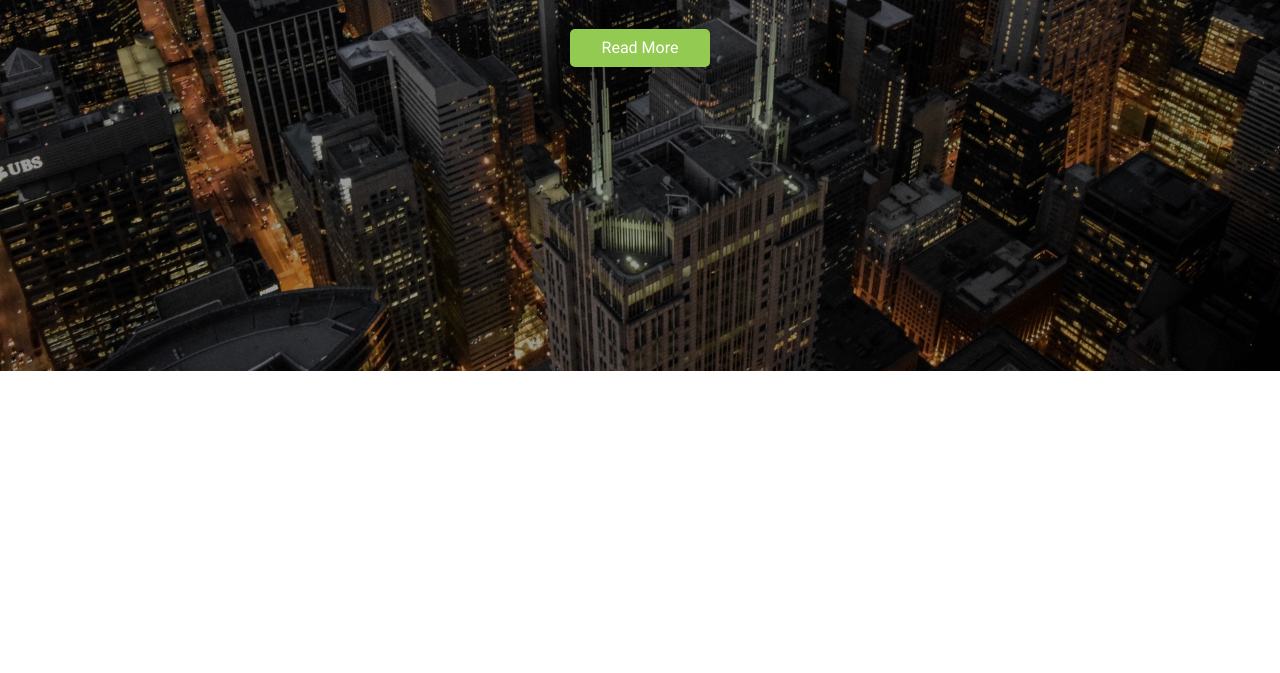
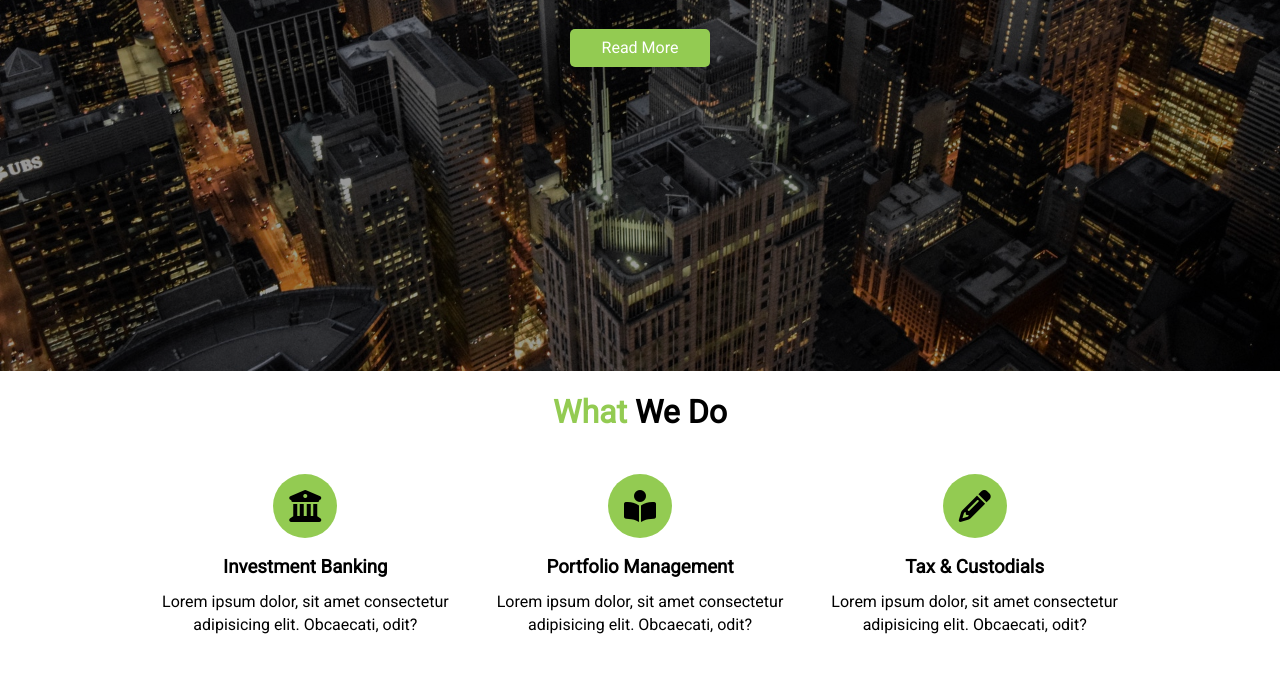
Before and after one commit to EntwistleOx/html-css, a plain HTML site: page edgeledger_website/index.html in a window 1280 px wide. Shown: the part 495-1168 px from the top of the page. Before the commit the page ends 866 px from the top, so only its background shows below. Drawn offline with Linux system fonts and the light colour scheme.

Commit message:
what we do section

```diff
--- a/edgeledger_website/css/style.css
+++ b/edgeledger_website/css/style.css
@@ -20,6 +20,17 @@ p {
 }
 
 /* Utility Classes */
+.container {
+  max-width: 1100px;
+  margin: auto;
+  padding: 0 2rem;
+  overflow: hidden;
+}
+
+.text-center {
+  text-align: center;
+}
+
 .text-primary {
   color: #93cb52;
 }
@@ -30,11 +41,31 @@ p {
   line-height: 1.1;
 }
 
+.m-heading {
+  font-size: 2rem;
+  margin-bottom: 0.75rem;
+  line-height: 1.1;
+}
+
 .lead {
   font-size: 1.3rem;
   margin-bottom: 2rem;
 }
 
+/* Paddings */
+.py-1 {
+  padding: 1.5rem 0;
+}
+
+.py-2 {
+  padding: 2rem 0;
+}
+
+.py-3 {
+  padding: 3rem 0;
+}
+
+/* Buttons */
 .btn {
   display: inline-block;
   color: #fff;
@@ -99,8 +130,24 @@ p {
   padding: 0 2rem;
 
   /* Overlay */
-  /* position: absolute;
-  top: 60px;
-  left: 0; */
   background-color: rgba(0, 0, 0, 0.4);
 }
+
+/* Section: what we do */
+#what .items {
+  display: flex;
+  padding: 1rem;
+}
+
+#what .items .item {
+  flex: 1;
+  text-align: center;
+  padding: 1rem;
+}
+
+#what .items .item i {
+  background: #93cb52;
+  padding: 1rem;
+  border-radius: 50%;
+  margin-bottom: 1rem;
+}
--- a/edgeledger_website/index.html
+++ b/edgeledger_website/index.html
@@ -50,5 +50,40 @@
         <a href="#what" class="btn">Read More</a>
       </div>
     </header>
+
+    <!--Section: what we do-->
+    <section id="what" class="bg-light py-1">
+      <div class="container">
+        <h2 class="m-heading text-center">
+          <span class="text-primary">What</span> We Do
+        </h2>
+        <div class="items">
+          <div class="item">
+            <i class="fas fa-university fa-2x"></i>
+            <h3>Investment Banking</h3>
+            <p>
+              Lorem ipsum dolor, sit amet consectetur adipisicing elit.
+              Obcaecati, odit?
+            </p>
+          </div>
+          <div class="item">
+            <i class="fas fa-book-reader fa-2x"></i>
+            <h3>Portfolio Management</h3>
+            <p>
+              Lorem ipsum dolor, sit amet consectetur adipisicing elit.
+              Obcaecati, odit?
+            </p>
+          </div>
+          <div class="item">
+            <i class="fas fa-pencil-alt fa-2x"></i>
+            <h3>Tax & Custodials</h3>
+            <p>
+              Lorem ipsum dolor, sit amet consectetur adipisicing elit.
+              Obcaecati, odit?
+            </p>
+          </div>
+        </div>
+      </div>
+    </section>
   </body>
 </html>
```
